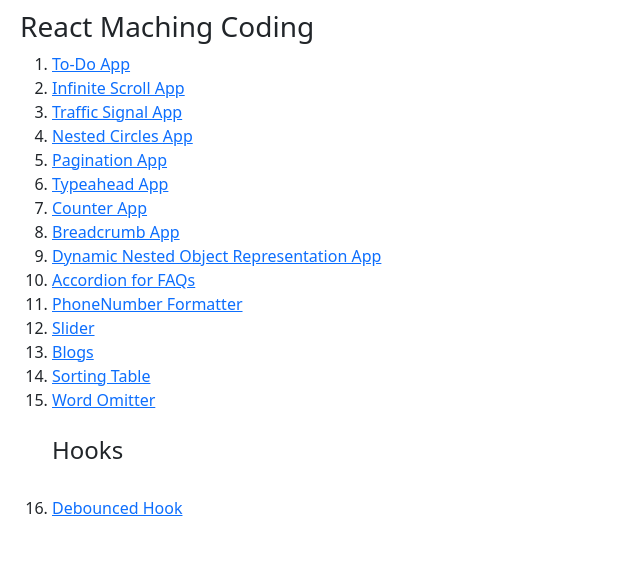
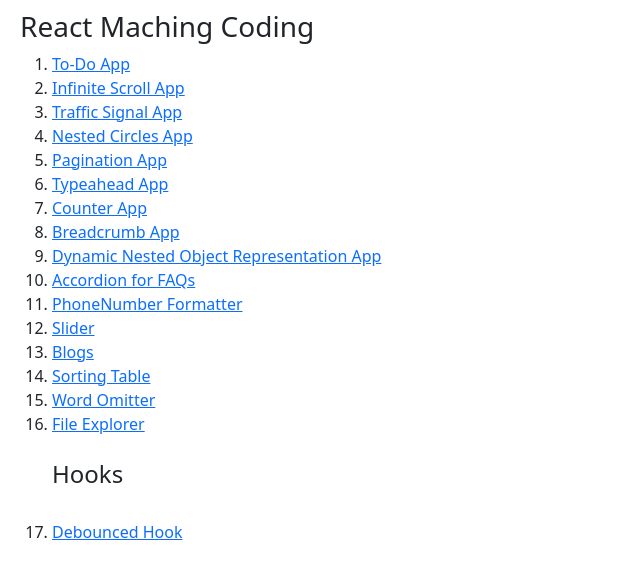
Before and after one commit to Vibha27/react-questions, a React (Create React App) app: page / in a window 1280 px wide. Shown: the top 576 px of the page, without its empty margins (0-640 px from the left). Built offline with nearby package versions, Linux system fonts and the light colour scheme.

Commit message:
implemented file explorer using file structure object and expand and collapse folder functionality handling nesting of file and folder

```diff
--- a/src/App.js
+++ b/src/App.js
@@ -18,6 +18,7 @@ import { Slider } from "./pages/Slider/Slider"
 import Blogs from "./pages/Blogs/Blogs"
 import Sorting from "./pages/Sorting/Sorting"
 import { WordOmitter } from "./pages/WordOmitter/WordOmitter"
+import { FileExplorer } from "./pages/FileExplorer/FileExplorer"
 
 export const App = () => {
     return <BrowserRouter>
@@ -39,6 +40,7 @@ export const App = () => {
             <Route path="/blogs" element={<Blogs />} />
             <Route path="/sorting" element={<Sorting />} />
             <Route path="/word-omitter" element={<WordOmitter />} />
+            <Route path="/file-explorer" element={<FileExplorer />} />
 
             <Route path="*" element={<h1>Page not found! </h1>} />
         </Routes>
--- a/src/Home.js
+++ b/src/Home.js
@@ -21,6 +21,7 @@ function Home() {
         <li><Link to={'/blogs'}>Blogs</Link></li>
         <li><Link to={'/sorting'}>Sorting Table</Link></li>
         <li><Link to={'/word-omitter'}>Word Omitter</Link></li>
+        <li><Link to={'/file-explorer'}>File Explorer</Link></li>
         <br />
         <h4>Hooks</h4>
         <br />
--- /dev/null
+++ b/src/pages/FileExplorer/FileExplorer.js
@@ -0,0 +1,7 @@
+import React from "react";
+import data from "./data";
+import { Folder } from "./Folder";
+
+export const FileExplorer = () => {
+    return <Folder folderData={data} />
+}
--- /dev/null
+++ b/src/pages/FileExplorer/Folder.js
@@ -0,0 +1,25 @@
+import React, { useState } from "react";
+
+export const Folder = ({ folderData = {} }) => {
+  const [expand, setExpand] = useState(false);
+
+  if (folderData.isFolder) {
+    return (
+      <div>
+        <div onClick={() => setExpand(!expand)} className="folder">
+          <span>📁 {folderData.name}</span>
+        </div>
+        {expand && (
+          <div style={{ paddingLeft: "20px" }}>
+            {folderData.isFolder &&
+              folderData.items.map((item) => (
+                <Folder folderData={item} key={item.id} />
+              ))}
+          </div>
+        )}
+      </div>
+    );
+  } else {
+    return <span style={{ display: "block" }}>📄 {folderData.name}</span>;
+  }
+};
--- /dev/null
+++ b/src/pages/FileExplorer/data.js
@@ -0,0 +1,72 @@
+const explorer = {
+    id:"1",
+    name: "root",
+    isFolder: true,
+    items: [
+      {
+        id:"2",
+        name: "public",
+        isFolder: true,
+        items: [
+          {
+            id:"3",
+            name: "public nested 1",
+            isFolder: true,
+            items: [
+              {
+                id:"4",
+                name: "index.html",
+                isFolder: false,
+                items: []
+              },
+              {
+                id:"5",
+                name: "hello.html",
+                isFolder: false,
+                items: []
+              }
+            ]
+          },
+          {
+            id:"6",
+            name: "public_nested_file",
+            isFolder: false,
+            items: []
+          }
+        ]
+      },
+      {
+        id:"7",
+        name: "src",
+        isFolder: true,
+        items: [
+          {
+            id:"8",
+            name: "App.js",
+            isFolder: false,
+            items: []
+          },
+          {
+            id:"9",
+            name: "Index.js",
+            isFolder: false,
+            items: []
+          },
+          {
+            id:"10",
+            name: "styles.css",
+            isFolder: false,
+            items: []
+          }
+        ]
+      },
+      {
+        id:"11",
+        name: "package.json",
+        isFolder: false,
+        items: []
+      }
+    ]
+  };
+
+  export default explorer;
--- a/src/style.css
+++ b/src/style.css
@@ -174,3 +174,11 @@ table th, table td {
   border: 1px solid rgb(189, 187, 187);
   padding: 5px 8px;
 }
+
+.folder {
+  background: #d6eafb;
+  width: 350px;
+  padding: 5px;
+  margin-top: 5px;
+  cursor: pointer;
+}
```
